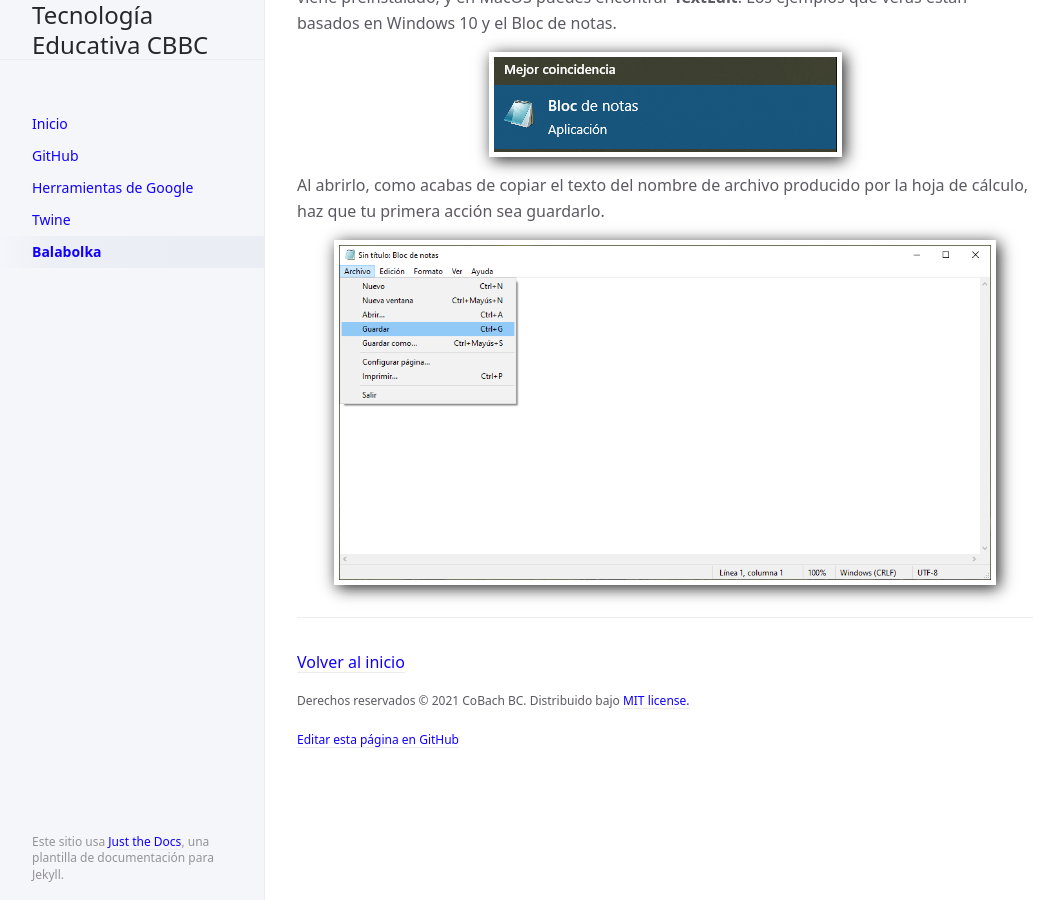
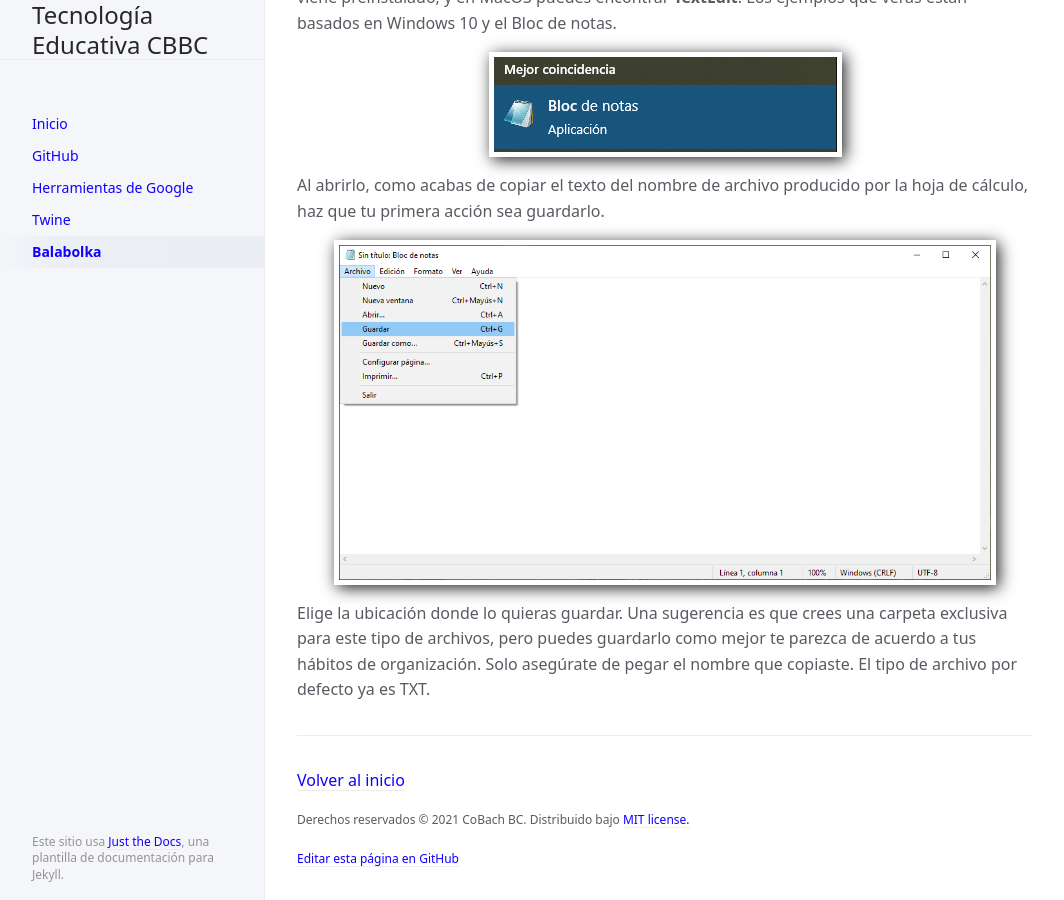
Before and after one commit to CoBachBC/demo, a Jekyll site: the page built from docs/balabolka.md, in a window 1280 px wide and 900 px high, scrolled down 3122 px. Shown: the whole window, without its empty margins (107-1171 px from the left). Built offline with Jekyll 4.4.1, drawn with Linux system fonts in a browser that asks for light colours.

Commit message:
Update balabolka.md

```diff
--- a/docs/balabolka.md
+++ b/docs/balabolka.md
@@ -82,3 +82,5 @@
 Al abrirlo, como acabas de copiar el texto del nombre de archivo producido por la hoja de cálculo, haz que tu primera acción sea guardarlo.
 
 ![](/assets/images/balabolka-01-05.png){: .img-tutorial-h}
+
+Elige la ubicación donde lo quieras guardar. Una sugerencia es que crees una carpeta exclusiva para este tipo de archivos, pero puedes guardarlo como mejor te parezca de acuerdo a tus hábitos de organización. Solo asegúrate de pegar el nombre que copiaste. El tipo de archivo por defecto ya es TXT.
```
